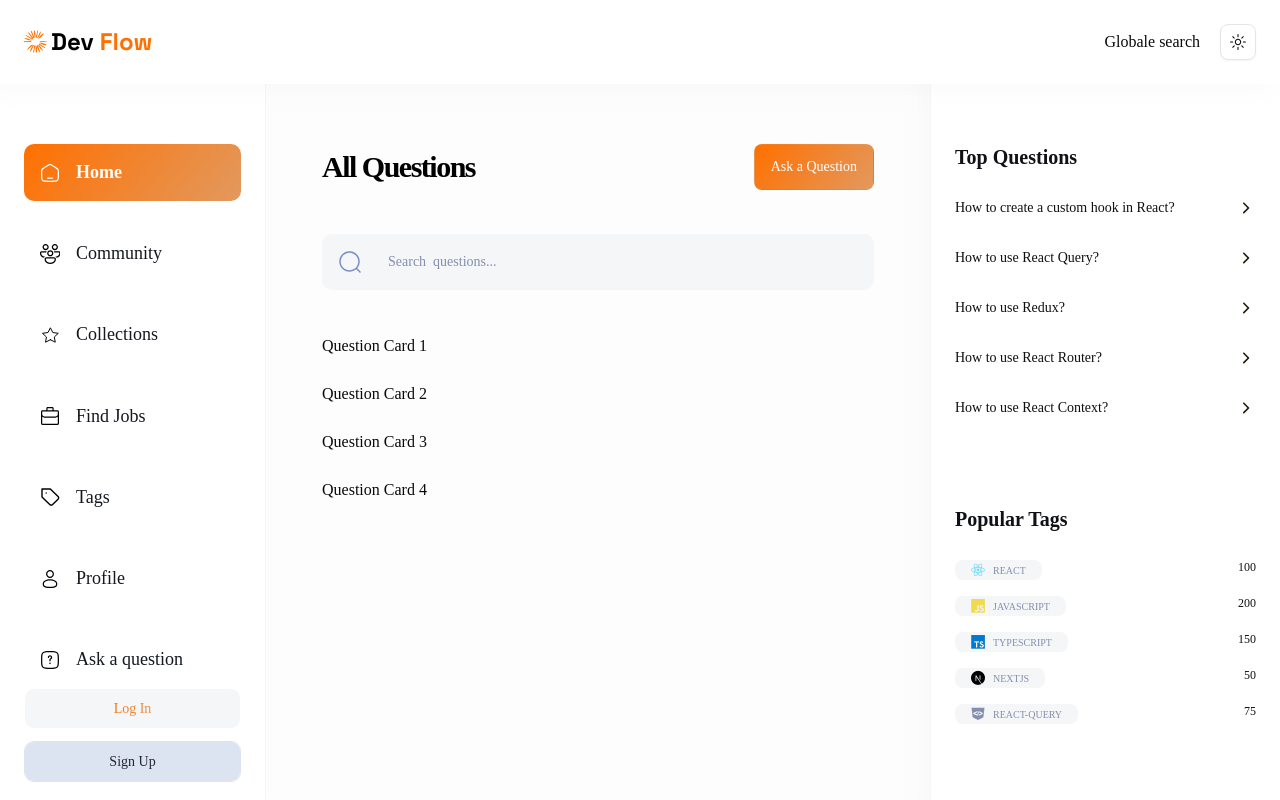
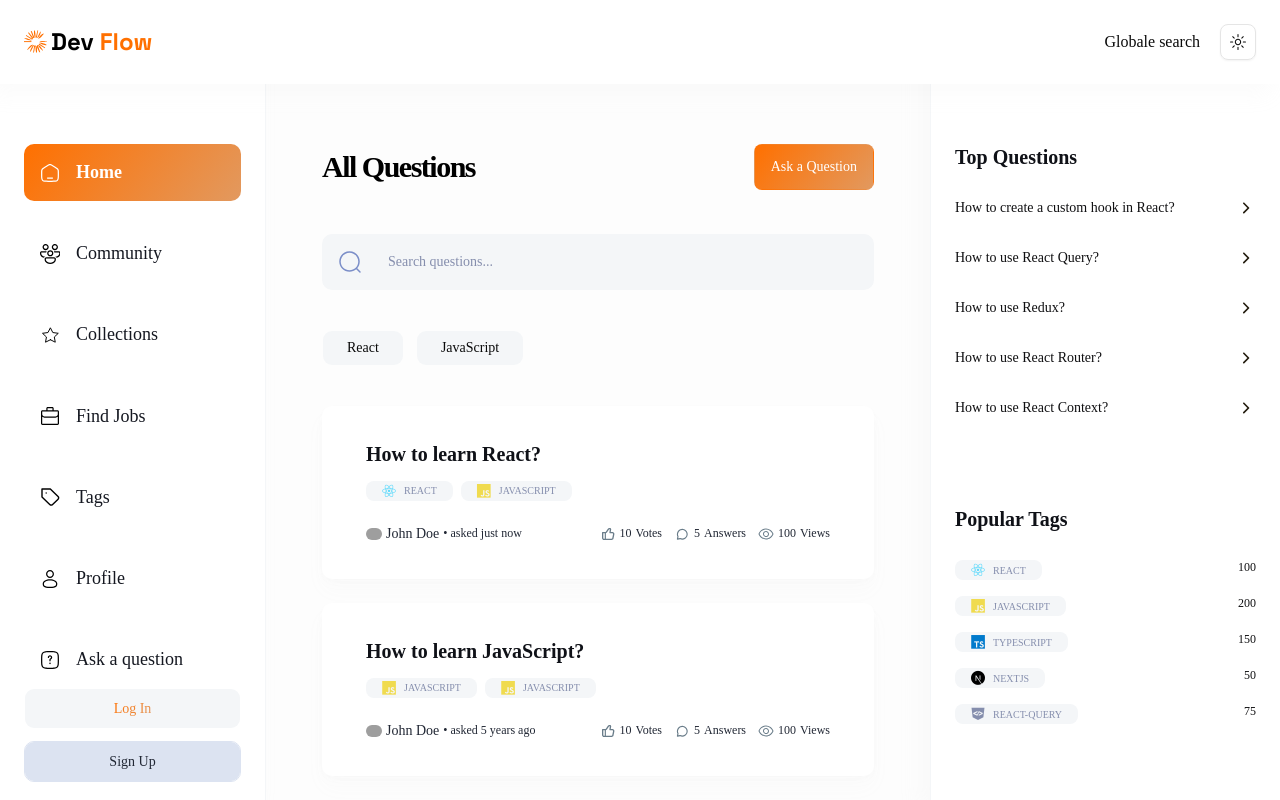
Before and after one commit to AhmedNagii/Next_JS_App, a Next.js app: page / in a window 1280 px wide. Built offline with nearby package versions, Linux system fonts and the light colour scheme; no server answers; grey boxes are pictures that could not be loaded.

Commit message:
implement question card

```diff
--- a/app/(root)/page.tsx
+++ b/app/(root)/page.tsx
@@ -1,35 +1,79 @@
-import { auth } from "@/auth";
+import QuestionCard from "@/components/cards/QuestionCard";
+import HomeFilter from "@/components/filters/HomeFilter";
 import LocalSearch from "@/components/search/LocalSearch";
 import { Button } from "@/components/ui/button";
 import ROUTES from "@/constants/routes";
 import Link from "next/link";
 
-const Home = async () => {
-  const session = await auth();
+const questions: Question[] = [
+  {
+    _id: "1",
+    title: "How to learn React?",
+    description: "I want to learn React, can anyone help me?",
+    tags: [
+      { _id: "1", name: "React" },
+      { _id: "2", name: "JavaScript" },
+    ],
+    author: {
+      _id: "1",
+      name: "John Doe",
+      image:
+        "https://static.vecteezy.com/system/resources/previews/002/002/403/non_2x/man-with-beard-avatar-character-isolated-icon-free-vector.jpg",
+    },
+    upvotes: 10,
+    answers: 5,
+    views: 100,
+    createdAt: new Date(),
+  },
+  {
+    _id: "2",
+    title: "How to learn JavaScript?",
+    description: "I want to learn JavaScript, can anyone help me?",
+    tags: [
+      { _id: "1", name: "JavaScript" },
+      { _id: "2", name: "JavaScript" },
+    ],
+    author: {
+      _id: "1",
+      name: "John Doe",
+      image:
+        "https://static.vecteezy.com/system/resources/previews/002/002/403/non_2x/man-with-beard-avatar-character-isolated-icon-free-vector.jpg",
+    },
+    upvotes: 10,
+    answers: 5,
+    views: 100,
+    createdAt: new Date("2021-09-01"),
+  },
+];
 
-  console.log(session);
+interface SearchParams {
+  searchParams: Promise<{ [key: string]: string }>;
+}
+
+const Home = async ({ searchParams }: SearchParams) => {
+  const { query = "", filter = "" } = await searchParams;
+
+  const filteredQuestions = questions.filter((question) => {
+    const matchesQuery = question.title.toLowerCase().includes(query.toLowerCase());
+    const matchesFilter = filter ? question.tags[0].name.toLowerCase() === filter.toLowerCase() : true;
+    return matchesQuery && matchesFilter;
+  });
   return (
     <>
       <section className="flex w-full flex-col-reverse justify-between gap-4 sm:flex-row sm:items-center">
         <h1 className="h1-bold text-dark100_light900">All Questions</h1>
-
         <Button className="primary-gradient text-light-900! min-h-11.5 px-4 py-3" asChild>
           <Link href={ROUTES.ASK_QUESTION}>Ask a Question</Link>
         </Button>
       </section>
-          <section className="mt-11">
-        <LocalSearch
-          route={ROUTES.HOME}
-          imgSrc="/icons/search.svg"
-          placeholder="Search  questions..."
-        />
+      <section className="mt-11">
+        <LocalSearch route="/" imgSrc="/icons/search.svg" placeholder="Search questions..." otherClasses="flex-1" />
       </section>
-
-      <div className="mt-11 flex w-full flex-col gap-6">
-        <p>Question Card 1</p>
-        <p>Question Card 2</p>
-        <p>Question Card 3</p>
-        <p>Question Card 4</p>
+      <HomeFilter />
+      <div className="mt-10 flex w-full flex-col gap-6">
+        {filteredQuestions.map((question) => (
+          <QuestionCard key={question._id} question={question} />
+        ))}
       </div>
     </>
   );
--- /dev/null
+++ b/components/cards/QuestionCard.tsx
@@ -0,0 +1,71 @@
+import Link from "next/link";
+import ROUTES from "@/constants/routes";
+import { getTimeStamp } from "@/lib/utils";
+import Metric from "../ui/Metric";
+import TagCard from "./TagCard";
+
+interface Props {
+  question: Question;
+}
+
+const QuestionCard = ({ question: { _id, title, tags, author, createdAt, upvotes, answers, views } }: Props) => {
+  return (
+    <div className="card-wrapper rounded-[10px] p-9 sm:px-11">
+      <div className="flex flex-col-reverse items-start justify-between gap-5 sm:flex-row">
+        <div>
+          <span className="subtle-regular text-dark400_light700 line-clamp-1 flex sm:hidden">
+            {getTimeStamp(createdAt)}
+          </span>
+
+          <Link href={ROUTES.QUESTION(_id)}>
+            <h3 className="sm:h3-semibold base-semibold text-dark200_light900 line-clamp-1 flex-1">{title}</h3>
+          </Link>
+        </div>
+      </div>
+
+      <div className="mt-3.5 flex w-full flex-wrap gap-2">
+        {tags.map((tag: Tag) => (
+          <TagCard key={tag._id} _id={tag._id} name={tag.name} compact />
+        ))}
+      </div>
+
+      <div className="flex-between mt-6 w-full flex-wrap gap-3">
+        <Metric
+          imgUrl={author.image}
+          alt={author.name}
+          value={author.name}
+          title={`• asked ${getTimeStamp(createdAt)}`}
+          href={ROUTES.PROFILE(author._id)}
+          textStyles="body-medium text-dark400_light700"
+          isAuthor
+        />
+
+        <div className="flex items-center gap-3 max-sm:flex-wrap max-sm:justify-start">
+          <Metric
+            imgUrl="/icons/like.svg"
+            alt="like"
+            value={upvotes}
+            title=" Votes"
+            textStyles="small-medium text-dark400_light800"
+          />
+          <Metric
+            imgUrl="/icons/message.svg"
+            alt="answers"
+            value={answers}
+            title=" Answers"
+            textStyles="small-medium text-dark400_light800"
+          />
+          <Metric
+            imgUrl="/icons/eye.svg"
+            alt="views"
+            value={views}
+            title=" Views"
+            textStyles="small-medium text-dark400_light800"
+          />
+        </div>
+      </div>
+    </div>
+  );
+};
+
+export default QuestionCard;
--- a/components/cards/TagCard.tsx
+++ b/components/cards/TagCard.tsx
@@ -1,12 +1,13 @@
 import ROUTES from "@/constants/routes";
 import Link from "next/link";
+import React from "react";
+import { Badge } from "../ui/badge";
 import { getDeviconClassName } from "@/lib/utils";
-import { Badge } from "../ui/badge";
 
 interface Props {
   _id: string;
   name: string;
-  questions: number;
+  questions?: number;
   showCount?: boolean;
   compact?: boolean;
 }
--- /dev/null
+++ b/components/filters/HomeFilter.tsx
@@ -0,0 +1,68 @@
+"use client";
+
+import { useState } from "react";
+import { Button } from "../ui/button";
+import { useSearchParams, useRouter } from "next/navigation";
+import { formUrlQuery, removeKeysFromUrlQuery } from "@/lib/url";
+import { cn } from "@/lib/utils";
+
+const filters = [
+  { name: "React", value: "react" },
+  { name: "JavaScript", value: "javascript" },
+
+  //   { name: "Newest", value: "newest" },
+  //   { name: "Popular", value: "popular" },
+  //   { name: "Unanswered", value: "unanswered" },
+  //   { name: "Recommended", value: "recommended" },
+];
+
+const HomeFilter = () => {
+  const router = useRouter();
+  const searchParams = useSearchParams();
+  const filterParams = searchParams.get("filter");
+  const [active, setActive] = useState(filterParams || "");
+
+  const handleTypeClick = (filter: string) => {
+    let newUrl = "";
+
+    if (filter === active) {
+      setActive("");
+
+      newUrl = removeKeysFromUrlQuery({
+        params: searchParams.toString(),
+        keysToRemove: ["filter"],
+      });
+    } else {
+      setActive(filter);
+
+      newUrl = formUrlQuery({
+        params: searchParams.toString(),
+        key: "filter",
+        value: filter.toLowerCase(),
+      });
+    }
+
+    router.push(newUrl, { scroll: false });
+  };
+
+  return (
+    <div className="mt-10 hidden flex-wrap gap-3 sm:flex">
+      {filters.map((filter) => (
+        <Button
+          key={filter.name}
+          className={cn(
+            `body-medium rounded-lg px-6 py-3 capitalize shadow-none`,
+            active === filter.value
+              ? "bg-primary-100 text-primary-500 hover:bg-primary-100 dark:bg-dark-400 dark:text-primary-500 dark:hover:bg-dark-400"
+              : "bg-light-800 test-light-500 hover:bg-light-800 dark:bg-dark-300 dark:text-light-500 dark:hover:bg-dark-300"
+          )}
+          onClick={() => handleTypeClick(filter.value)}
+        >
+          {filter.name}
+        </Button>
+      ))}
+    </div>
+  );
+};
+
+export default HomeFilter;
--- /dev/null
+++ b/components/ui/Metric.tsx
@@ -0,0 +1,37 @@
+import Image from "next/image";
+import Link from "next/link";
+
+interface Props {
+  imgUrl: string;
+  alt: string;
+  value: string | number;
+  title: string;
+  href?: string;
+  textStyles: string;
+  imgStyles?: string;
+  isAuthor?: boolean;
+}
+
+const Metric = ({ imgUrl, alt, value, title, href, textStyles, imgStyles, isAuthor }: Props) => {
+  const metricContent = (
+    <>
+      <Image src={imgUrl} width={16} height={16} alt={alt} className={`rounded-full object-contain ${imgStyles}`} />
+
+      <p className={`${textStyles} flex items-center gap-1`}>
+        {value}
+
+        <span className={`small-regular line-clamp-1 ${isAuthor ? "max-sm:hidden" : ""}`}>{title}</span>
+      </p>
+    </>
+  );
+
+  return href ? (
+    <Link href={href} className="flex-center gap-1">
+      {metricContent}
+    </Link>
+  ) : (
+    <div className="flex-center gap-1">{metricContent}</div>
+  );
+};
+
+export default Metric;
--- a/constants/routes.ts
+++ b/constants/routes.ts
@@ -1,9 +1,10 @@
 const ROUTES = {
   HOME: "/",
   SIGN_IN: "/sign-in",
-    SIGN_UP: "/sign-up",
+  SIGN_UP: "/sign-up",
   ASK_QUESTION: "/ask-question",
   PROFILE: (id: string) => `/profile/${id}`,
+  QUESTION: (id: string) => `/question/${id}`,
   TAGS: (id: string) => `/tags/${id}`,
 };
 
--- a/lib/utils.ts
+++ b/lib/utils.ts
@@ -7,3 +7,26 @@ export const getDeviconClassName = (techName: string) => {
 
   return techMap[normalizedTechName] ? `${techMap[normalizedTechName]} colored` : "devicon-devicon-plain";
 };
+
+export const getTimeStamp = (date: Date) => {
+  const now = new Date();
+  const secondsAgo = Math.floor((now.getTime() - date.getTime()) / 1000);
+
+  const units = [
+    { label: "year", seconds: 31536000 },
+    { label: "month", seconds: 2592000 },
+    { label: "week", seconds: 604800 },
+    { label: "day", seconds: 86400 },
+    { label: "hour", seconds: 3600 },
+    { label: "minute", seconds: 60 },
+    { label: "second", seconds: 1 },
+  ];
+
+  for (const unit of units) {
+    const interval = Math.floor(secondsAgo / unit.seconds);
+    if (interval >= 1) {
+      return `${interval} ${unit.label}${interval > 1 ? "s" : ""} ago`;
+    }
+  }
+  return "just now";
+};
--- a/next.config.ts
+++ b/next.config.ts
@@ -8,6 +8,15 @@ const nextConfig: NextConfig = {
     turbopackFileSystemCacheForDev:true
   },
   cacheComponents: false,
+  images: {
+    remotePatterns: [
+      {
+        protocol: "https",
+        hostname: "static.vecteezy.com",
+        port: "",
+      },
+    ],
+  },
   turbopack: {
     rules: {
       "*.css": {
```
Also changed, not shown: types/global.d.ts (added, +22 -0 lines).
